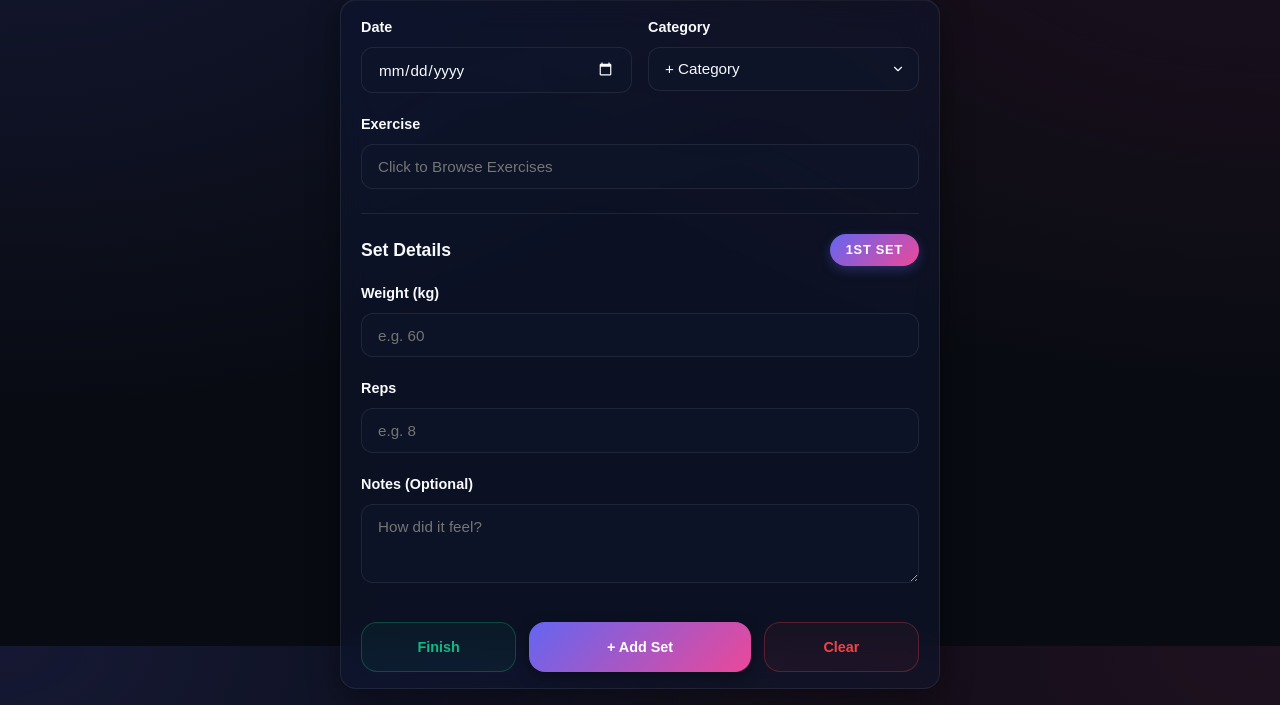
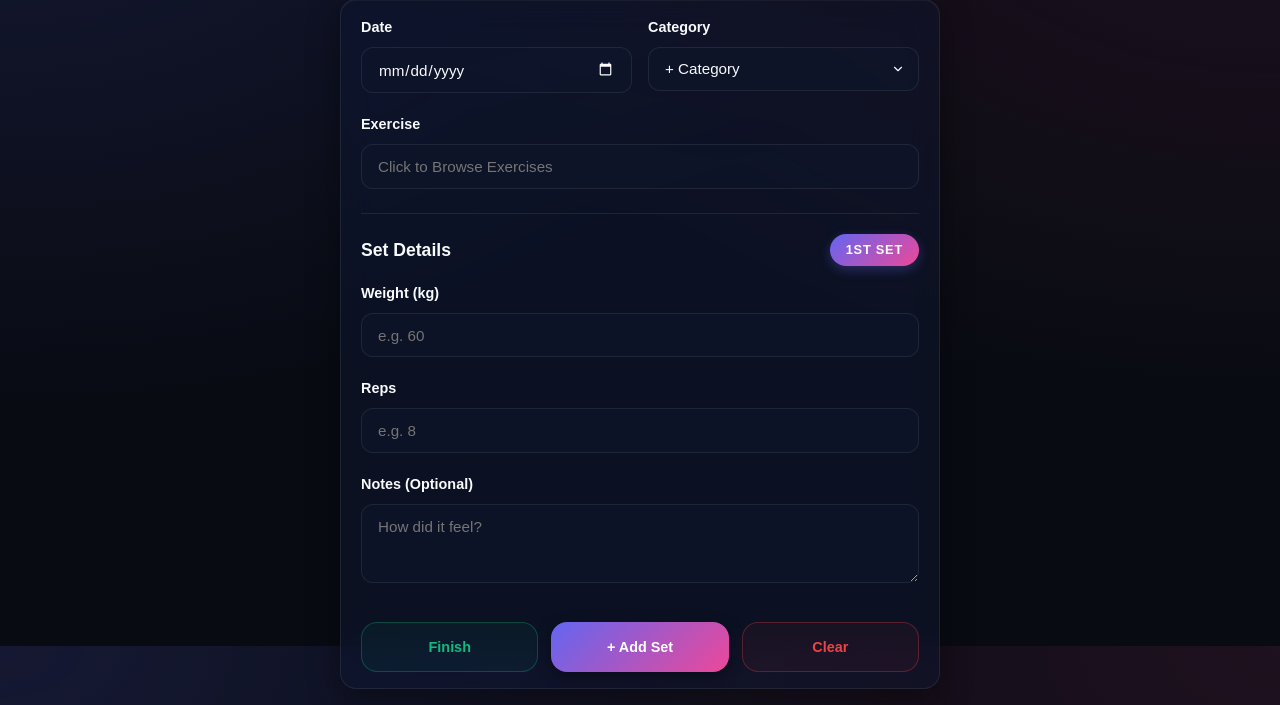
Before and after one commit to SadSatanSama/GymBro, a FastAPI app: template templates/log.html in a window 1280 px wide. Shown: the part 154-859 px from the top of the page. Run offline with FastAPI, Linux system fonts and the light colour scheme; the template is opened without the code that fills it, so the values that code supplies are empty.

Commit message:
Fix: Make Finish, + Add Set, and Clear buttons exactly equal width on log workout page

```diff
--- a/templates/log.html
+++ b/templates/log.html
@@ -61,10 +61,10 @@
             <textarea id="notes" name="notes" class="form-control" rows="3" placeholder="How did it feel?"></textarea>
         </div>
 
-        <div class="form-actions-row" style="margin-top: 2rem; gap: 0.8rem; display: flex; align-items: stretch;">
-            <button type="button" class="btn-finish" onclick="finishWorkout()" style="flex: 1; height: 50px; border-radius: 16px; font-weight: 800;">Finish</button>
-            <button type="submit" class="btn-primary" id="addSetBtn" style="flex: 1.5; height: 50px; border-radius: 16px; font-weight: 800;">+ Add Set</button>
-            <button type="button" class="btn-clear" onclick="clearSet()" style="flex: 1; height: 50px; border-radius: 16px; font-weight: 800;">Clear</button>
+        <div class="form-actions-row" style="margin-top: 2rem; gap: 0.8rem; display: grid; grid-template-columns: 1fr 1fr 1fr; align-items: stretch;">
+            <button type="button" class="btn-finish" onclick="finishWorkout()" style="height: 50px; border-radius: 16px; font-weight: 800; width: 100%;">Finish</button>
+            <button type="submit" class="btn-primary" id="addSetBtn" style="height: 50px; border-radius: 16px; font-weight: 800; width: 100%;">+ Add Set</button>
+            <button type="button" class="btn-clear" onclick="clearSet()" style="height: 50px; border-radius: 16px; font-weight: 800; width: 100%;">Clear</button>
         </div>
 
         <div id="toastMessage"
```
